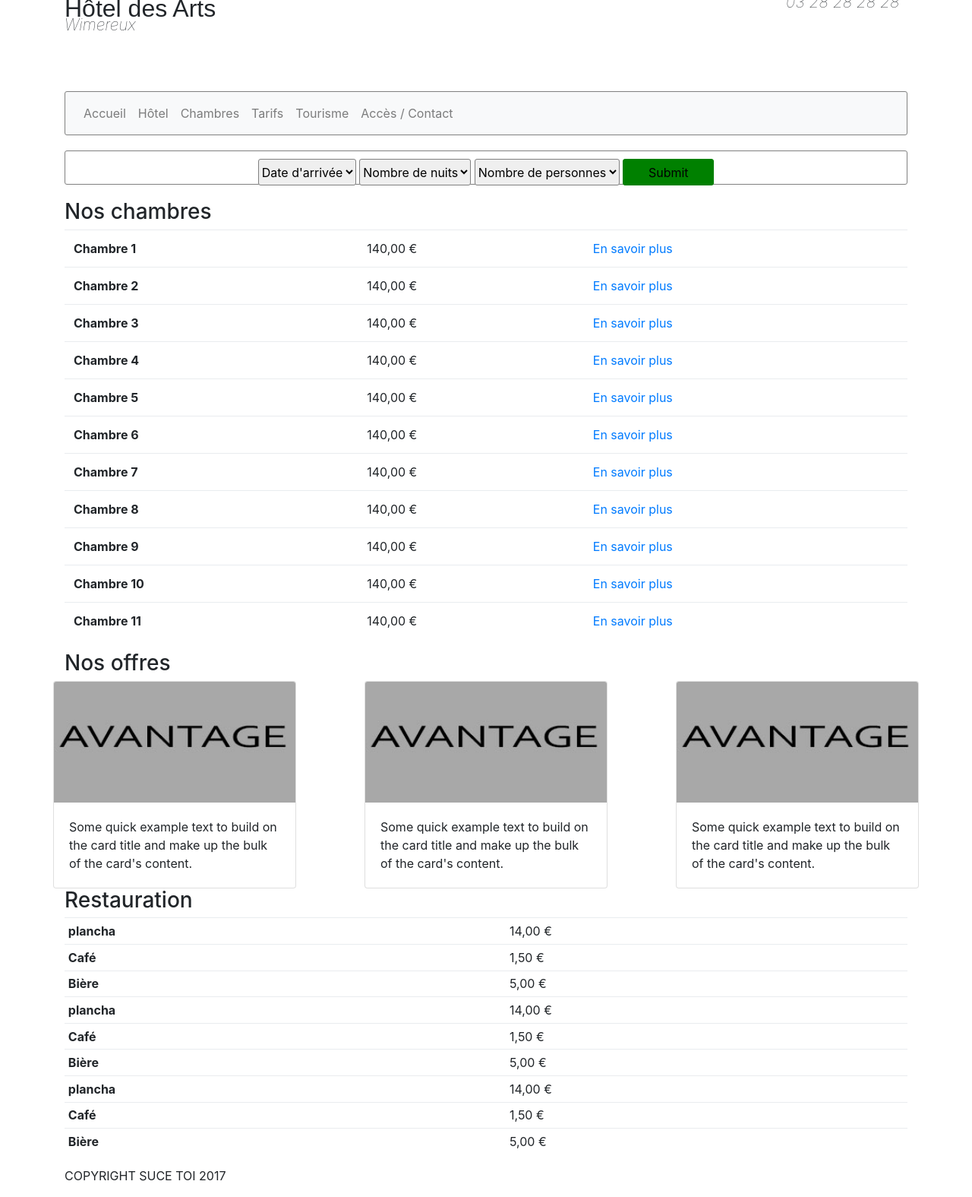
After one commit to saim-correard/hotel_des_arts, a PHP site: page /php/tarifs.php in a window 1280 px wide. The commit adds this page. Shown: the whole page at 76% size. Run offline with PHP 8.4, Linux system fonts and the light colour scheme; some libraries are stand-ins or nearby versions.

Commit message:
commit de j'en sais rien
j'espere que je ne fous pas la merde

```diff
--- a/php/header.php
+++ b/php/header.php
@@ -1,24 +1,38 @@
-<header>
-  <aside id="grandtitre">
+<header class="row justify-content-between">
+  <div class="col-4">
     <h1>Hôtel des Arts</h1>
     <p>Wimereux</p>
-  </aside>
-  <aside id="contacttel">
+  </div>
+  <div class="col-lg-2 col-sm-4">
     <p>03 28 28 28 28</p>
-  </aside>
+  </div>
 </header>
-<nav>
-  <ul>
-    <li><a href="/hotel_des_arts/php/home.php">Accueil</a></li>
-			<li> | </li>
-    <li><a href="/hotel_des_arts/php/hotel.php">Hôtel</a></li>
-			<li> | </li>
-    <li><a href="/hotel_des_arts/php/chambres.php">Chambres</a></li>
-			<li> | </li>
-    <li><a href="/hotel_des_arts/php/tarifs.php">Tarifs</a></li>
-			<li> | </li>
-    <li><a href="/hotel_des_arts/php/tourisme.php">Tourisme</a></li>
-			<li> | </li>
-    <li><a href="/hotel_des_arts/php/contact.php">Accès / Contact</a></li>
-  </ul>
+
+<nav class="navbar navbar-expand-lg navbar-light bg-light">
+  <button class="navbar-toggler" type="button" data-toggle="collapse" data-target="#navbarSupportedContent" aria-controls="navbarSupportedContent" aria-expanded="false" aria-label="Toggle navigation">
+    <span class="navbar-toggler-icon"></span>
+  </button>
+
+  <div class="collapse navbar-collapse" id="navbarSupportedContent">
+    <ul class="navbar-nav nav-fill">
+      <li class="nav-item">
+        <a class="nav-link" href="/hotel_des_arts/php/home.php">Accueil</a>
+      </li>
+      <li class="nav-item">
+        <a class="nav-link" href="/hotel_des_arts/php/hotel.php">Hôtel</a>
+      </li>
+      <li class="nav-item">
+        <a class="nav-link" href="/hotel_des_arts/php/chambres.php">Chambres</a>
+      </li>
+      <li class="nav-item">
+        <a class="nav-link" href="/hotel_des_arts/php/tarifs.php">Tarifs</a>
+      </li>
+      <li class="nav-item">
+        <a class="nav-link" href="/hotel_des_arts/php/tourisme.php">Tourisme</a>
+      </li>
+      <li class="nav-item">
+        <a class="nav-link" href="/hotel_des_arts/php/contact.php">Accès / Contact</a>
+      </li>
+    </ul>
+  </div>
 </nav>
--- /dev/null
+++ b/php/js_bootstrap.php
@@ -0,0 +1,5 @@
+		<!-- Optional JavaScript -->
+		<!-- jQuery first, then Popper.js, then Bootstrap JS -->
+		<script src="https://code.jquery.com/jquery-3.2.1.slim.min.js" integrity="sha384-KJ3o2DKtIkvYIK3UENzmM7KCkRr/rE9/Qpg6aAZGJwFDMVNA/GpGFF93hXpG5KkN" crossorigin="anonymous"></script>
+		<script src="https://cdnjs.cloudflare.com/ajax/libs/popper.js/1.11.0/umd/popper.min.js" integrity="sha384-b/U6ypiBEHpOf/4+1nzFpr53nxSS+GLCkfwBdFNTxtclqqenISfwAzpKaMNFNmj4" crossorigin="anonymous"></script>
+		<script src="https://maxcdn.bootstrapcdn.com/bootstrap/4.0.0-beta/js/bootstrap.min.js" integrity="sha384-h0AbiXch4ZDo7tp9hKZ4TsHbi047NrKGLO3SEJAg45jXxnGIfYzk4Si90RDIqNm1" crossorigin="anonymous"></script>
--- /dev/null
+++ b/php/tarifs.php
@@ -0,0 +1,170 @@
+<!DOCTYPE html>
+<html>
+    <head>
+        <meta charset="utf-8" />
+        <meta name="viewport" content="width=device-width, initial-scale=1, shrink-to-fit=no">
+        <link rel="stylesheet" href="../style.css"/>
+        <link rel="stylesheet" href="https://maxcdn.bootstrapcdn.com/bootstrap/4.0.0-beta/css/bootstrap.min.css" integrity="sha384-/Y6pD6FV/Vv2HJnA6t+vslU6fwYXjCFtcEpHbNJ0lyAFsXTsjBbfaDjzALeQsN6M" crossorigin="anonymous">
+        <title>Hôtel</title>
+    </head>
+
+    <body class="container">
+
+
+
+        <?php include("header.php"); ?>
+
+        <?php include("resarapide.php"); ?>
+
+        <h3>Nos chambres</h3>
+
+    		<table class="table">
+    		  <!--<thead>
+    			<tr>
+    			  <th><h4>Nos chambres</h4></th>
+    			  <th>Tarif / nuit</th>
+    			  <th>Username</th>
+    			</tr>
+        </thead>-->
+    		  <tbody>
+    			<tr>
+    			  <th scope="row">Chambre 1</th>
+    			  <td>140,00 €</td>
+    			  <td><a href="#">En savoir plus</a></td>
+    			</tr>
+    			<tr>
+    			  <th scope="row">Chambre 2</th>
+    			  <td>140,00 €</td>
+    			  <td><a href="#">En savoir plus</a></td>
+    			</tr>
+    			<tr>
+    			  <th scope="row">Chambre 3</th>
+    			  <td>140,00 €</td>
+    			  <td><a href="#">En savoir plus</a></td>
+    			</tr>
+    			<tr>
+    			  <th scope="row">Chambre 4</th>
+    			  <td>140,00 €</td>
+    			  <td><a href="#">En savoir plus</a></td>
+    			</tr>
+    			<tr>
+    			  <th scope="row">Chambre 5</th>
+    			  <td>140,00 €</td>
+    			  <td><a href="#">En savoir plus</a></td>
+    			</tr>
+    			<tr>
+    			  <th scope="row">Chambre 6</th>
+    			  <td>140,00 €</td>
+    			  <td><a href="#">En savoir plus</a></td>
+    			</tr>
+    			<tr>
+    			  <th scope="row">Chambre 7</th>
+    			  <td>140,00 €</td>
+    			  <td><a href="#">En savoir plus</a></td>
+    			</tr>
+    			<tr>
+    			  <th scope="row">Chambre 8</th>
+    			  <td>140,00 €</td>
+    			  <td><a href="#">En savoir plus</a></td>
+    			</tr>
+    			<tr>
+    			  <th scope="row">Chambre 9</th>
+    			  <td>140,00 €</td>
+    			  <td><a href="#">En savoir plus</a></td>
+    			</tr>
+    			<tr>
+    			  <th scope="row">Chambre 10</th>
+    			  <td>140,00 €</td>
+    			  <td><a href="#">En savoir plus</a></td>
+    			</tr>
+    			<tr>
+    			  <th scope="row">Chambre 11</th>
+    			  <td>140,00 €</td>
+    			  <td><a href="#">En savoir plus</a></td>
+    			</tr>
+    		  </tbody>
+    		</table>
+
+        <h3>Nos offres</h3>
+
+
+        <section class="row justify-content-between">
+          <div class="card col-lg4 col-md12 col-sm12" style="width: 20rem;">
+            <img class="card-img-top" src="../images/avantage.jpg" alt="Card image cap">
+            <div class="card-body">
+              <p class="card-text">Some quick example text to build on the card title and make up the bulk of the card's content.</p>
+            </div>
+          </div>
+
+          <div class="card col-lg4 col-md12 col-sm12" style="width: 20rem;">
+            <img class="card-img-top" src="../images/avantage.jpg" alt="Card image cap">
+            <div class="card-body">
+              <p class="card-text">Some quick example text to build on the card title and make up the bulk of the card's content.</p>
+            </div>
+          </div>
+
+          <div class="card col-lg4 col-md12 col-sm12" style="width: 20rem;">
+            <img class="card-img-top" src="../images/avantage.jpg" alt="Card image cap">
+            <div class="card-body">
+              <p class="card-text">Some quick example text to build on the card title and make up the bulk of the card's content.</p>
+            </div>
+          </div>
+        </section>
+
+        <h3>Restauration</h3>
+
+
+          <table class="table table-sm">
+      		  <!--<thead>
+      			<tr>
+      			  <th><h4>Nos chambres</h4></th>
+      			  <th>Tarif / nuit</th>
+      			  <th>Username</th>
+      			</tr>
+          </thead>-->
+      		  <tbody>
+      			<tr>
+      			  <th scope="row">plancha</th>
+      			  <td>14,00 €</td>
+      			</tr>
+      			<tr>
+      			  <th scope="row">Café</th>
+      			  <td>1,50 €</td>
+      			</tr>
+      			<tr>
+      			  <th scope="row">Bière</th>
+      			  <td>5,00 €</td>
+      			</tr>
+            <tr>
+      			  <th scope="row">plancha</th>
+      			  <td>14,00 €</td>
+      			</tr>
+      			<tr>
+      			  <th scope="row">Café</th>
+      			  <td>1,50 €</td>
+      			</tr>
+      			<tr>
+      			  <th scope="row">Bière</th>
+      			  <td>5,00 €</td>
+      			</tr>
+            <tr>
+      			  <th scope="row">plancha</th>
+      			  <td>14,00 €</td>
+      			</tr>
+      			<tr>
+      			  <th scope="row">Café</th>
+      			  <td>1,50 €</td>
+      			</tr>
+      			<tr>
+      			  <th scope="row">Bière</th>
+      			  <td>5,00 €</td>
+      			</tr>
+      		  </tbody>
+      		</table>
+
+
+		    <?php include("js_bootstrap.php"); ?>
+
+        <?php include("footer.php"); ?>
+    </body>
+</html>
```
Also changed, not shown: php/contact.php (added, +54 -0 lines), php/home.php (+21 -5 lines).
